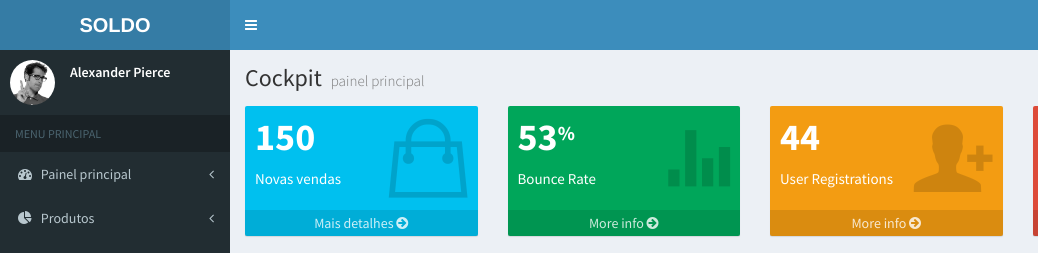
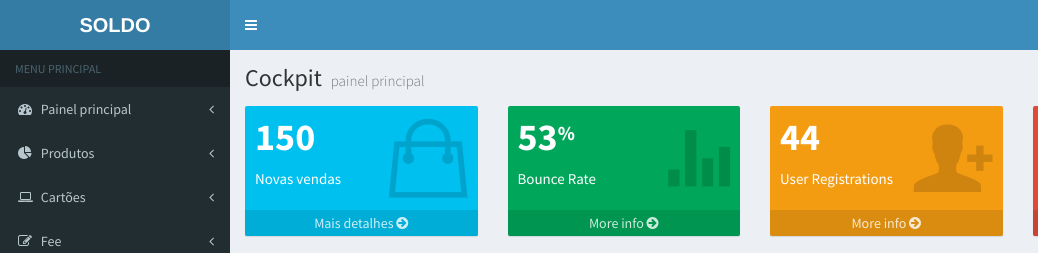
Before and after one commit to juliosmelo/soldo, a website: page index.html in a window 1280 px wide. Shown: the top 253 px of the page, 0-1038 px from the left. Drawn offline with nearby package versions, Linux system fonts and the light colour scheme.

Commit message:
tirei o avatar do usurio no menu

```diff
--- a/index.html
+++ b/index.html
@@ -83,15 +83,6 @@
       <aside class="main-sidebar">
         <!-- sidebar: style can be found in sidebar.less -->
         <section class="sidebar">
-          <!-- Sidebar user panel -->
-          <div class="user-panel">
-            <div class="pull-left image">
-              <img src="dist/img/user2-160x160.jpg" class="img-circle" alt="User Image" />
-            </div>
-            <div class="pull-left info">
-              <p>Alexander Pierce</p>
-            </div>
-          </div>
           <!-- search form -->
           <!-- <form action="#" method="get" class="sidebar-form">
             <div class="input-group">
```
